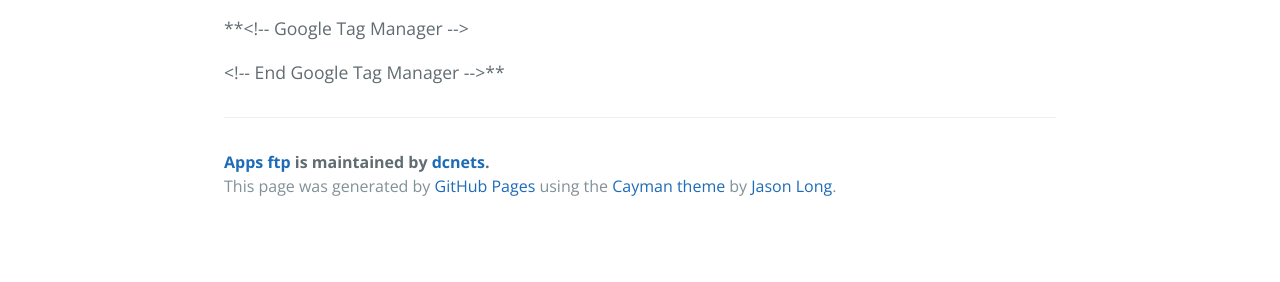
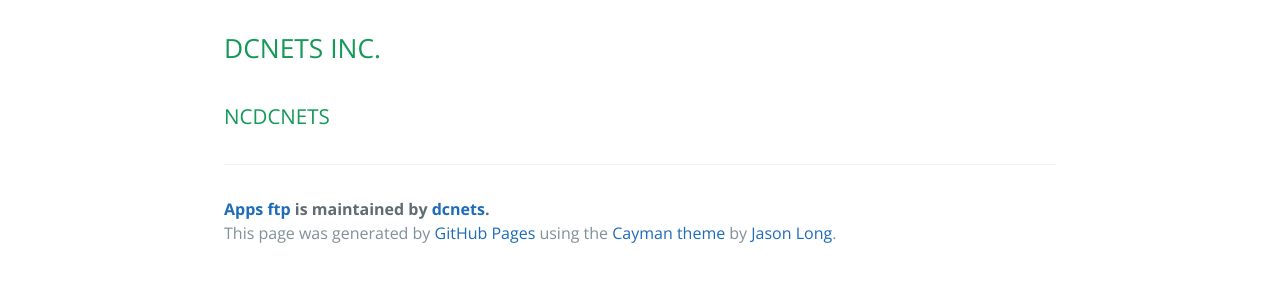
Before and after one commit to dcnets/apps, a plain HTML site: page index.html in a window 1280 px wide. Shown: the part 470-752 px from the top of the page. Drawn offline with nearby package versions, Linux system fonts and the light colour scheme.

Commit message:
Create gh-pages branch via GitHub

```diff
--- a/index.html
+++ b/index.html
@@ -22,13 +22,21 @@
       <h1>
 <a id="apps" class="anchor" href="#apps" aria-hidden="true"><span class="octicon octicon-link"></span></a>apps</h1>
 
-<p>**&lt;!-- Google Tag Manager --&gt;</p>
+<h2>
+<a id="dcnets-inc" class="anchor" href="#dcnets-inc" aria-hidden="true"><span class="octicon octicon-link"></span></a>DCNETS INC.</h2>
+
+<h3>
+<a id="ncdcnets" class="anchor" href="#ncdcnets" aria-hidden="true"><span class="octicon octicon-link"></span></a>NCDCNETS</h3>
+
+<p></p>
 
 
 
 
 
-<p>&lt;!-- End Google Tag Manager --&gt;**</p>
+
+
+
 
       <footer class="site-footer">
         <span class="site-footer-owner"><a href="https://github.com/dcnets/apps">Apps ftp</a> is maintained by <a href="https://github.com/dcnets">dcnets</a>.</span>
--- a/params.json
+++ b/params.json
@@ -1 +1 @@
-{"name":"Apps ftp","tagline":"ftp android ","body":"# apps\r\n**<!-- Google Tag Manager -->\r\n<noscript><iframe src=\"//www.googletagmanager.com/ns.html?id=GTM-TWTCG8\"\r\nheight=\"0\" width=\"0\" style=\"display:none;visibility:hidden\"></iframe></noscript>\r\n<script>(function(w,d,s,l,i){w[l]=w[l]||[];w[l].push({'gtm.start':\r\nnew Date().getTime(),event:'gtm.js'});var f=d.getElementsByTagName(s)[0],\r\nj=d.createElement(s),dl=l!='dataLayer'?'&l='+l:'';j.async=true;j.src=\r\n'//www.googletagmanager.com/gtm.js?id='+i+dl;f.parentNode.insertBefore(j,f);\r\n})(window,document,'script','dataLayer','GTM-TWTCG8');</script>\r\n<!-- End Google Tag Manager -->**","google":"GTM-TWTCG8","note":"Don't delete this file! It's used internally to help with page regeneration."}
+{"name":"Apps ftp","tagline":"ftp android ","body":"# apps\r\n## DCNETS INC.\r\n### NCDCNETS\r\n<body>\r\n<!-- Google Tag Manager -->\r\n<noscript><iframe src=\"//www.googletagmanager.com/ns.html?id=GTM-TWTCG8\"\r\nheight=\"0\" width=\"0\" style=\"display:none;visibility:hidden\"></iframe></noscript>\r\n<script>(function(w,d,s,l,i){w[l]=w[l]||[];w[l].push({'gtm.start':\r\nnew Date().getTime(),event:'gtm.js'});var f=d.getElementsByTagName(s)[0],\r\nj=d.createElement(s),dl=l!='dataLayer'?'&l='+l:'';j.async=true;j.src=\r\n'//www.googletagmanager.com/gtm.js?id='+i+dl;f.parentNode.insertBefore(j,f);\r\n})(window,document,'script','dataLayer','GTM-TWTCG8');</script>\r\n<!-- End Google Tag Manager -->\r\n","google":"GTM-TWTCG8","note":"Don't delete this file! It's used internally to help with page regeneration."}
```
